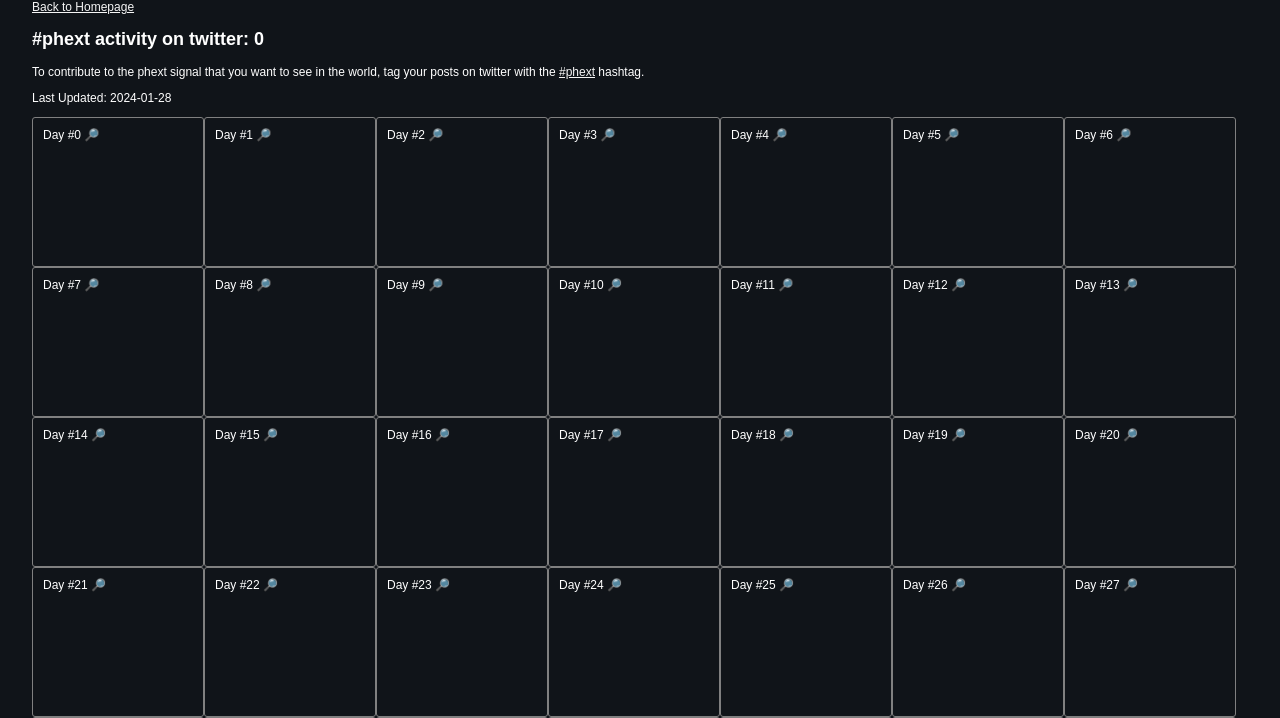
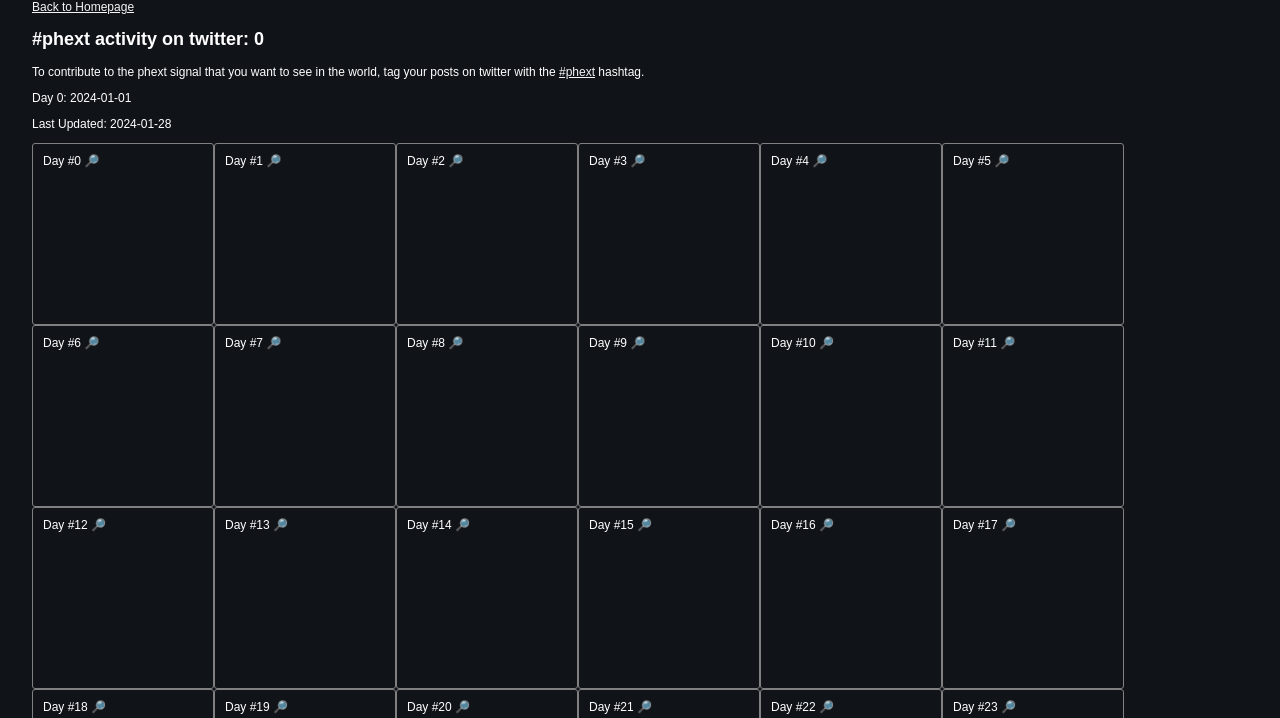
Before and after one commit to wbic16/phextio, a PHP site: page /signal.php in a window 1280 px wide. Shown: the top 718 px of the page. Run offline with PHP 8.4, Linux system fonts and the light colour scheme.

Commit message:
Phext Signal CSS Rev6

```diff
--- a/render-phext-hashtag.php
+++ b/render-phext-hashtag.php
@@ -84,6 +84,7 @@ foreach ($output as $date => $userlist) {
 
 echo "<h2>#phext activity on twitter: $user_count</h2>";
 echo "<p>To contribute to the phext signal that you want to see in the world, tag your posts on twitter with the <a href='https://twitter.com/search?q=%23phext&src=phext.io'>#phext</a> hashtag.</p>";
+echo "<p>Day 0: 2024-01-01</p>";
 echo "<p>Last Updated: 2024-01-28</p>";
 
 for ($i = 0; $i < 52; ++$i) {
@@ -91,7 +92,7 @@ for ($i = 0; $i < 52; ++$i) {
     $k = ($i*7) + $j;
     if (array_key_exists($k, $matrix)) {
       // signal today! <o^
-      echo "<div class='day celebrate'>Day #$k\n";
+      echo "<div class='day celebrate'>Day #$k 💡\n";
       echo $matrix[$k];
       echo "&lt;o^</div>\n";
     } else {
--- a/signal.php
+++ b/signal.php
@@ -23,8 +23,8 @@ div.day {
     border-radius: 3px;
     border: 1px solid grey;
     padding: 10px;
-    min-width: 128px;
-    min-height: 128px;
+    min-width: 160px;
+    min-height: 160px;
     float: left;
 }
 div.celebrate {
```
